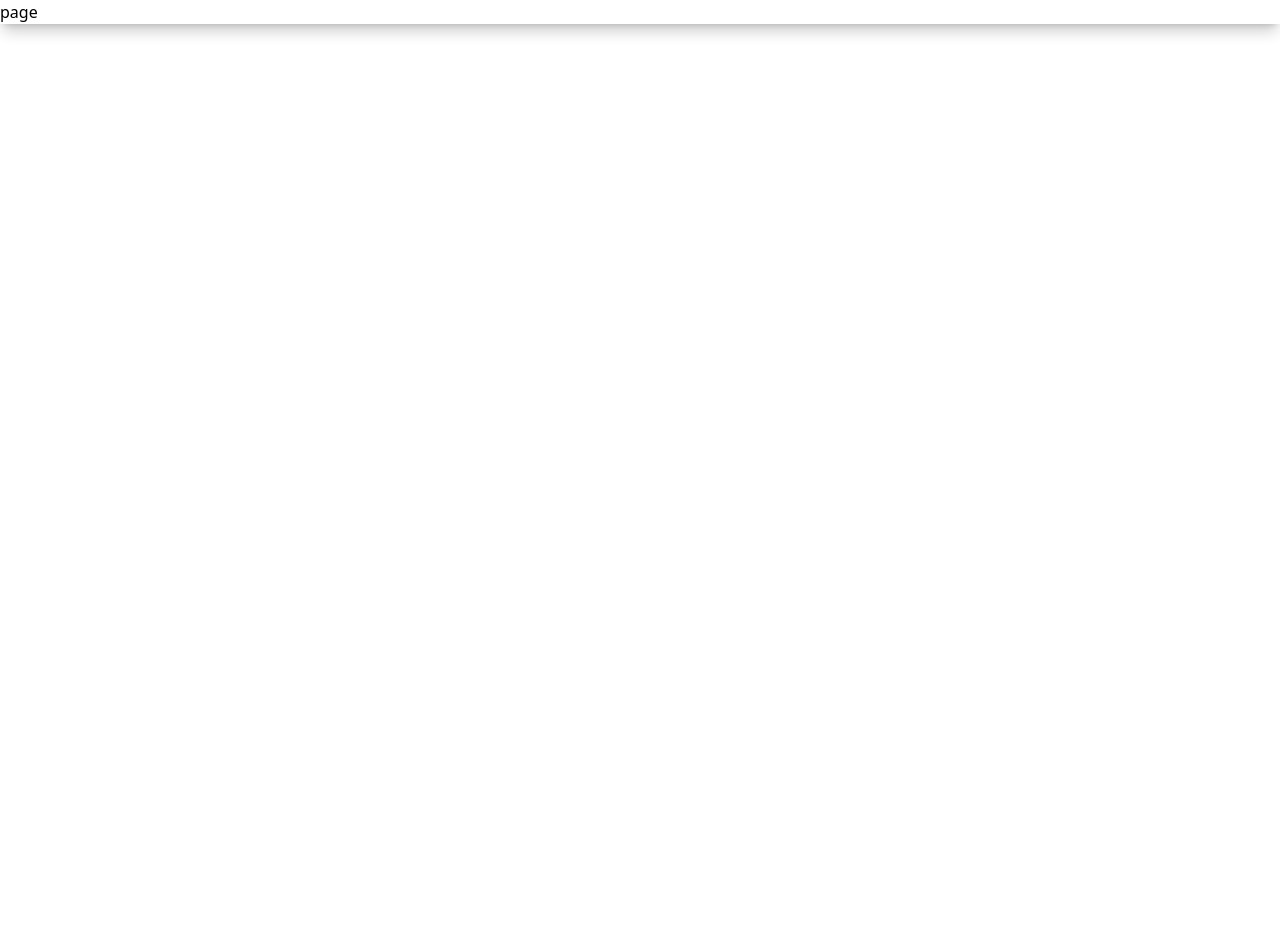
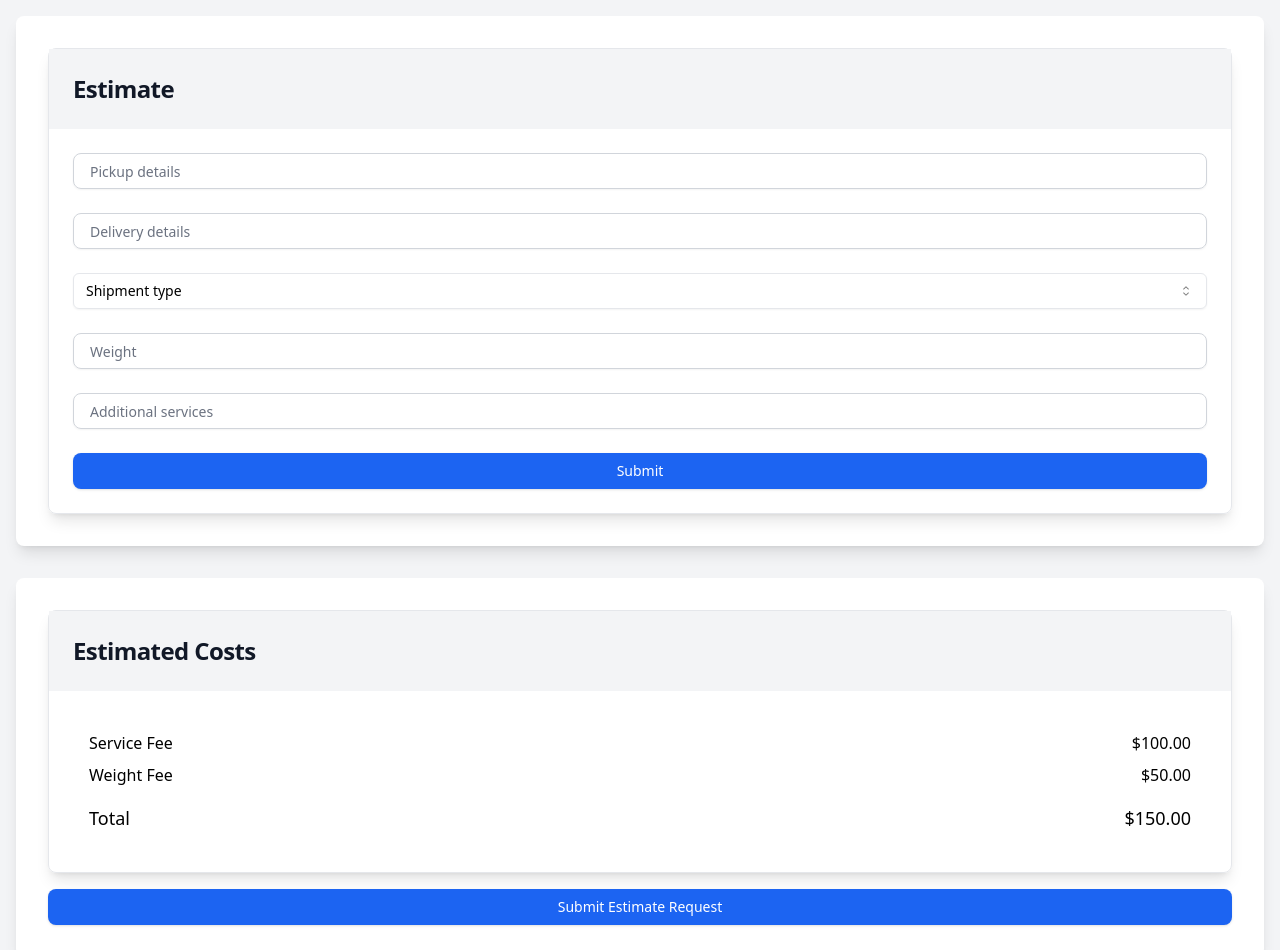
Before and after one commit to savagegraphics/git-text, a Next.js app: page /Estimate in a window 1280 px wide. Shown: the top 950 px of the page. Before the commit the page ends 800 px from the top, so only its background shows below. Built offline with nearby package versions, Linux system fonts and the light colour scheme.

Commit message:
first commit

```diff
--- a/app/Estimate/page.tsx
+++ b/app/Estimate/page.tsx
@@ -1,9 +1,15 @@
+'use client;'
 import React from 'react'
+import Estimate from '@/components/component/estimate/estimatee'
 
 type Props = {}
 
 const page = (props: Props) => {
-  return <div>page</div>
+  return (
+    <div className='overflow-auto'>
+      <Estimate />
+    </div>
+  )
 }
 
 export default page
--- /dev/null
+++ b/components/component/estimate/estimate.tsx
@@ -0,0 +1,82 @@
+/**
+ * This code was generated by v0 by Vercel.
+ * @see https://v0.dev/t/zrrYbg5pGM8
+ */
+import Link from 'next/link'
+import { CardTitle, CardHeader, CardContent, Card } from '@/components/ui/card'
+import { Input } from '@/components/ui/input'
+import {
+  SelectValue,
+  SelectTrigger,
+  SelectLabel,
+  SelectItem,
+  SelectGroup,
+  SelectContent,
+  Select
+} from '@/components/ui/select'
+import { Separator } from '@/components/ui/separator'
+import { Button } from '@/components/ui/button'
+
+export default function estimate () {
+  return (
+    <div className='flex flex-col h-screen'>
+      <main className='flex-1 p-8 overflow-auto'>
+        <h1 className='text-2xl font-semibold mb-6'>Estimate</h1>
+        <Card className='mb-8'>
+          <CardHeader>
+            <CardTitle>Shipment Details</CardTitle>
+          </CardHeader>
+          <CardContent>
+            <form className='space-y-4'>
+              <Input className='w-full' placeholder='Origin' type='text' />
+              <Input className='w-full' placeholder='Destination' type='text' />
+              <Input
+                className='w-full'
+                placeholder='Weight (in kg)'
+                type='number'
+              />
+              <Select>
+                <SelectTrigger>
+                  <SelectValue placeholder='Select a service' />
+                </SelectTrigger>
+                <SelectContent>
+                  <SelectGroup className='bg-[#0F2B48] p-4  rounded text-white'>
+                    <SelectLabel className='bg-[#13385f] rounded-xl'>
+                      Services
+                    </SelectLabel>
+                    <SelectItem value='express'>Express</SelectItem>
+                    <SelectItem value='standard'>Standard</SelectItem>
+                    <SelectItem value='economy'>Economy</SelectItem>
+                  </SelectGroup>
+                </SelectContent>
+              </Select>
+            </form>
+          </CardContent>
+        </Card>
+        <Card className='mb-8'>
+          <CardHeader>
+            <CardTitle>Estimated Costs</CardTitle>
+          </CardHeader>
+          <CardContent className='grid gap-2'>
+            <div className='flex justify-between'>
+              <div>Service Fee</div>
+              <div>$100.00</div>
+            </div>
+            <div className='flex justify-between'>
+              <div>Weight Fee</div>
+              <div>$50.00</div>
+            </div>
+            <Separator />
+            <div className='flex justify-between text-lg font-medium'>
+              <div>Total</div>
+              <div>$150.00</div>
+            </div>
+          </CardContent>
+        </Card>
+        <Button className='w-full bg-blue-600 hover:bg-blue-700 text-white rounded-lg py-3'>
+          Submit Estimate Request
+        </Button>
+      </main>
+    </div>
+  )
+}
--- /dev/null
+++ b/components/component/estimate/estimatee.tsx
@@ -0,0 +1,126 @@
+/**
+ * This code was generated by v0 by Vercel.
+ * @see https://v0.dev/t/d3rEjkQEqUC
+ */
+import Link from 'next/link'
+import { Avatar } from '@/components/ui/avatar'
+import { CardTitle, CardHeader, CardContent, Card } from '@/components/ui/card'
+import { Input } from '@/components/ui/input'
+import {
+  SelectValue,
+  SelectTrigger,
+  SelectLabel,
+  SelectItem,
+  SelectGroup,
+  SelectContent,
+  Select
+} from '@/components/ui/select'
+import { Separator } from '@/components/ui/separator'
+import { Button } from '@/components/ui/button'
+
+export default function estimatee () {
+  return (
+    <div className='flex flex-col h-full bg-gray-100 dark:bg-gray-900'>
+      <div className='flex flex-1 md:flex-row md:space-x-8'>
+        <main className='flex-1 p-8 bg-white rounded-lg shadow-lg m-4'>
+          <Card className='rounded-lg shadow-lg'>
+            <CardHeader className='p-6 bg-gray-100 dark:bg-gray-700'>
+              <CardTitle className='text-2xl font-bold text-gray-900 dark:text-gray-100'>
+                Estimate
+              </CardTitle>
+            </CardHeader>
+            <CardContent className='p-6'>
+              <form className='space-y-6'>
+                <Input
+                  className='w-full border border-gray-300 dark:border-gray-700 rounded-lg px-4 py-3'
+                  placeholder='Pickup details'
+                  type='text'
+                />
+                <Input
+                  className='w-full border border-gray-300 dark:border-gray-700 rounded-lg px-4 py-3'
+                  placeholder='Delivery details'
+                  type='text'
+                />
+                <Select className='w-full border border-gray-300 dark:border-gray-700 rounded-lg px-4 py-3'>
+                  <SelectTrigger className='w-full'>
+                    <SelectValue placeholder='Shipment type' />
+                  </SelectTrigger>
+                  <SelectContent className='w-full bg-[#0F2B48] p-4 rounded text-white'>
+                    <SelectGroup>
+                      <SelectLabel>Shipment Types</SelectLabel>
+                      <SelectItem value='type1'>Type 1</SelectItem>
+                      <SelectItem value='type2'>Type 2</SelectItem>
+                    </SelectGroup>
+                  </SelectContent>
+                </Select>
+                <Input
+                  className='w-full border border-gray-300 dark:border-gray-700 rounded-lg px-4 py-3'
+                  placeholder='Weight'
+                  type='number'
+                />
+                <Input
+                  className='w-full border border-gray-300 dark:border-gray-700 rounded-lg px-4 py-3'
+                  placeholder='Additional services'
+                  type='text'
+                />
+                <Button className='w-full bg-blue-600 hover:bg-blue-700 text-white rounded-lg py-3'>
+                  Submit
+                </Button>
+              </form>
+            </CardContent>
+          </Card>
+        </main>
+      </div>
+      <div className='flex flex-1 md:flex-row md:space-x-8'>
+        <main className='flex-1 p-8 bg-white rounded-lg shadow-lg m-4'>
+          <Card className='rounded-lg shadow-lg'>
+            <CardHeader className='p-6 bg-gray-100 dark:bg-gray-700'>
+              <CardTitle className='text-2xl font-bold text-gray-900 dark:text-gray-100'>
+                Estimated Costs
+              </CardTitle>
+            </CardHeader>
+            <CardContent className='grid gap-2 p-6 rounded-2xl m-4'>
+              <div className='flex justify-between'>
+                <div>Service Fee</div>
+                <div>$100.00</div>
+              </div>
+              <div className='flex justify-between'>
+                <div>Weight Fee</div>
+                <div>$50.00</div>
+              </div>
+              <Separator />
+              <div className='flex justify-between text-lg font-medium'>
+                <div>Total</div>
+                <div>$150.00</div>
+              </div>
+            </CardContent>
+          </Card>
+          <Button className='w-full mt-4 bg-blue-600 hover:bg-blue-700 text-white rounded-lg py-3'>
+            Submit Estimate Request
+          </Button>
+        </main>
+      </div>
+    </div>
+  )
+}
+
+function IconPackage2 (prop: any) {
+  return (
+    <svg
+      {...prop}
+      xmlns='http://www.w3.org/2000/svg'
+      width='24'
+      height='24'
+      viewBox='0 0 24 24'
+      fill='none'
+      stroke='currentColor'
+      stroke-width='2'
+      stroke-linecap='round'
+      stroke-linejoin='round'
+    >
+      <path d='M3 9h18v10a2 2 0 0 1-2 2H5a2 2 0 0 1-2-2V9Z' />
+      <path d='m3 9 2.45-4.9A2 2 0 0 1 7.24 3h9.52a2 2 0 0 1 1.8 1.1L21 9' />
+      <path d='M12 3v6' />
+    </svg>
+  )
+}
--- /dev/null
+++ b/components/ui/avatar.tsx
@@ -0,0 +1,50 @@
+"use client"
+
+import * as React from "react"
+import * as AvatarPrimitive from "@radix-ui/react-avatar"
+
+import { cn } from "@/lib/utils"
+
+const Avatar = React.forwardRef<
+  React.ElementRef<typeof AvatarPrimitive.Root>,
+  React.ComponentPropsWithoutRef<typeof AvatarPrimitive.Root>
+>(({ className, ...props }, ref) => (
+  <AvatarPrimitive.Root
+    ref={ref}
+    className={cn(
+      "relative flex h-10 w-10 shrink-0 overflow-hidden rounded-full",
+      className
+    )}
+    {...props}
+  />
+))
+Avatar.displayName = AvatarPrimitive.Root.displayName
+
+const AvatarImage = React.forwardRef<
+  React.ElementRef<typeof AvatarPrimitive.Image>,
+  React.ComponentPropsWithoutRef<typeof AvatarPrimitive.Image>
+>(({ className, ...props }, ref) => (
+  <AvatarPrimitive.Image
+    ref={ref}
+    className={cn("aspect-square h-full w-full", className)}
+    {...props}
+  />
+))
+AvatarImage.displayName = AvatarPrimitive.Image.displayName
+
+const AvatarFallback = React.forwardRef<
+  React.ElementRef<typeof AvatarPrimitive.Fallback>,
+  React.ComponentPropsWithoutRef<typeof AvatarPrimitive.Fallback>
+>(({ className, ...props }, ref) => (
+  <AvatarPrimitive.Fallback
+    ref={ref}
+    className={cn(
+      "flex h-full w-full items-center justify-center rounded-full bg-muted",
+      className
+    )}
+    {...props}
+  />
+))
+AvatarFallback.displayName = AvatarPrimitive.Fallback.displayName
+
+export { Avatar, AvatarImage, AvatarFallback }
--- a/package.json
+++ b/package.json
@@ -13,6 +13,7 @@
     "@fortawesome/free-solid-svg-icons": "^6.4.2",
     "@fortawesome/react-fontawesome": "^0.2.0",
     "@heroicons/react": "^2.0.18",
+    "@radix-ui/react-avatar": "^1.0.4",
     "@radix-ui/react-dropdown-menu": "^2.0.6",
     "@radix-ui/react-icons": "^1.3.0",
     "@radix-ui/react-label": "^2.0.2",
```
Also changed, not shown: 1 other file (tests, documents, lock files or other folders).
